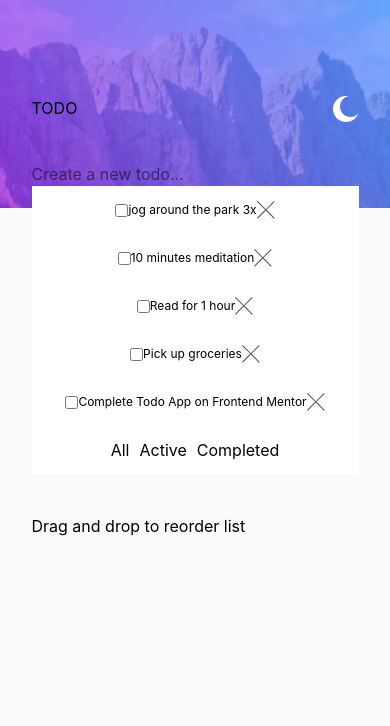
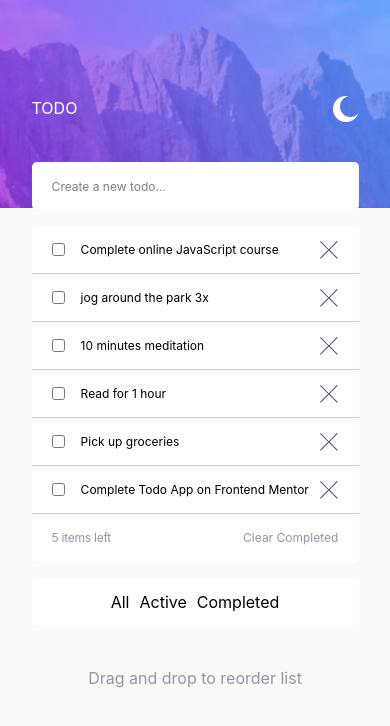
Before and after one commit to JyrexRonaldo/todo-app, a React (Vite) app in the folder frontend/: page / in a window 390 px wide. Shown: the top 726 px of the page. Built offline with nearby package versions, Linux system fonts and the light colour scheme.

Commit message:
Style mobile view

```diff
--- a/frontend/src/components/App/App.tsx
+++ b/frontend/src/components/App/App.tsx
@@ -14,30 +14,43 @@ function App() {
         </picture>
         <div className="fixed top-[48px] mx-[24px] mt-[48px] flex min-w-[327px] flex-col gap-[40px]">
           <div className="flex justify-between">
-            <p>TODO</p>
+            <p className="text-white ">TODO</p>
             <img src="/icon-moon.svg" alt="" />
           </div>
-          <div>
+          <div className="flex flex-col gap-[16px]">
+            <div className="flex h-[48px] min-w-[327px] items-center rounded-[5px] bg-white px-[20.11px] py-[16px] text-[12px]/[100%]">
               <input
                 type="text"
                 placeholder="Create a new todo..."
                 name=""
                 id=""
               />
-            <div>
+            </div>
+            <div className="divide-y divide-[#C8CBE7] rounded-[5px] bg-white">
+              <TodoItem taskName="Complete online JavaScript course" />
               <TodoItem taskName="jog around the park 3x" />
               <TodoItem taskName="10 minutes meditation" />
               <TodoItem taskName="Read for 1 hour" />
               <TodoItem taskName="Pick up groceries" />
               <TodoItem taskName="Complete Todo App on Frontend Mentor" />
+              <div className="flex h-[48px] min-w-[327px] items-center rounded-b-[5px] bg-white px-[20.11px] py-[16px] text-[12px]/[100%]">
+                <div className="flex min-w-[286.79px] justify-between text-[#9495A5]">
+                  <div className="text-[12px]/[100% tracking-[-0.25px]">
+                    5 items left
                   </div>
-            <div className="flex h-[48px] min-w-[327px] items-center justify-center gap-[10px] bg-white">
+                  <div>Clear Completed</div>
+                </div>
+              </div>
+            </div>
+            <div className="flex h-[48px] min-w-[327px] items-center justify-center gap-[10px] rounded-[5px] bg-white">
               <button>All</button>
               <button>Active</button>
               <button>Completed</button>
             </div>
           </div>
-          <p>Drag and drop to reorder list</p>
+          <p className="self-center text-[#9495A5]">
+            Drag and drop to reorder list
+          </p>
         </div>
       </div>
     </>
--- a/frontend/src/components/TodoItem/TodoItem.tsx
+++ b/frontend/src/components/TodoItem/TodoItem.tsx
@@ -4,10 +4,12 @@ type TodoItemProps = {
 
 function TodoItem({ taskName }: TodoItemProps) {
   return (
-    <div className="flex h-[48px] w-[327px] items-center justify-center bg-white text-[12px]/[100%]">
-      <div className="flex h-[20px] w-[286.79] items-center justify-center">
-        <input type="checkbox" name="" id="" />
-        <p>{taskName}</p>
+    <div className="flex h-[48px] min-w-[327px] items-center px-[20.11px] py-[16px] text-[12px]/[100%] first:rounded-t-[5px]">
+      <div className="flex min-w-[286.79px] justify-between">
+        <div className="flex items-center gap-[16px]">
+          <input type="checkbox" name="" id="" />
+          <p>{taskName}</p>
+        </div>
         <button>
           <img src="/icon-cross.svg" alt="" />
         </button>
```
Lines whose indentation alone changed are shown as unchanged.
